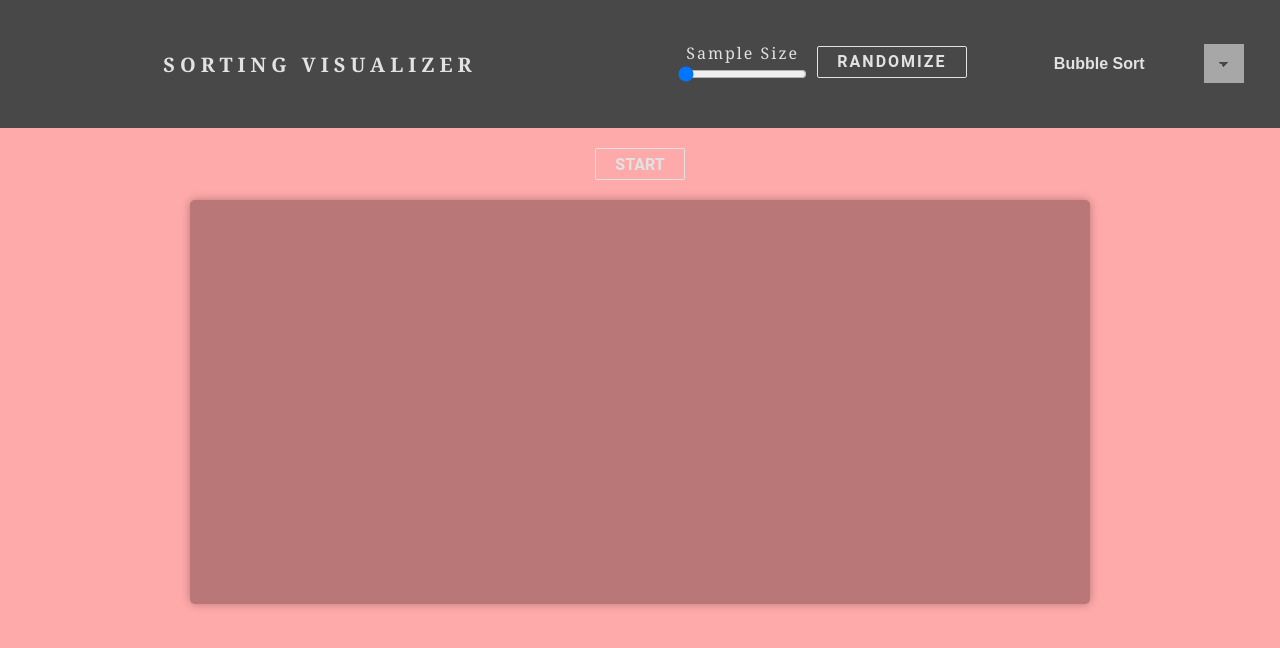
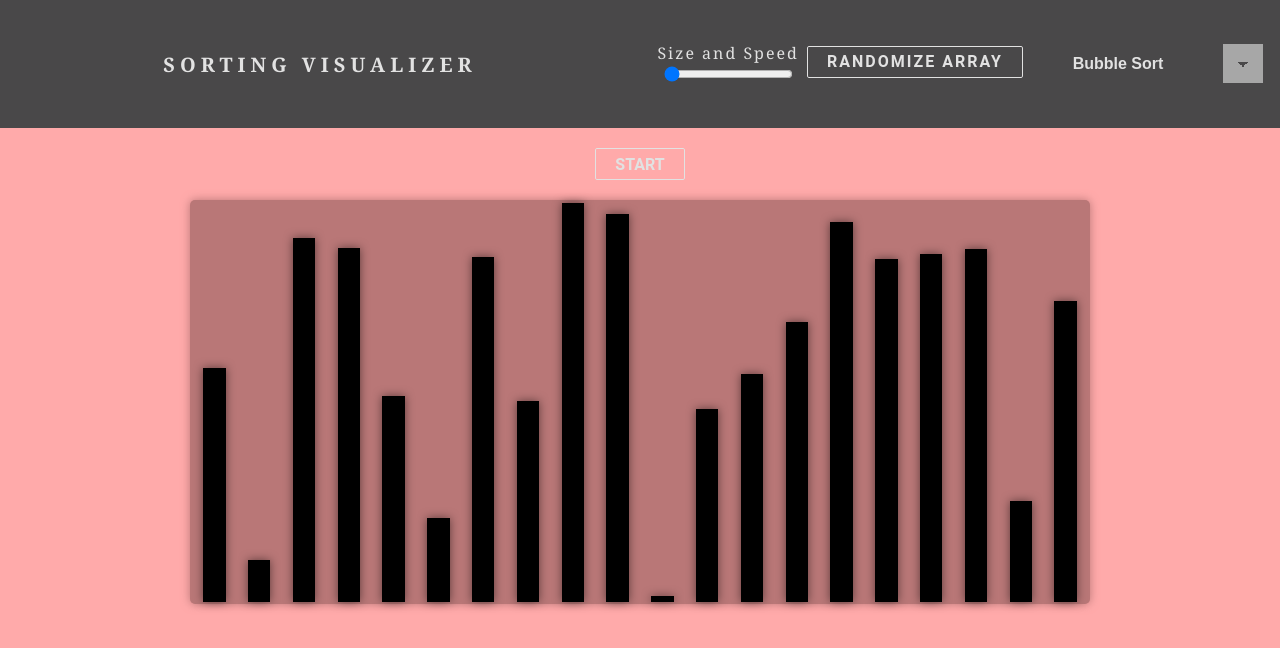
Before and after one commit to DheerajGadwala/sorting-visualizer, a React (Create React App) app: page / in a window 1280 px wide. Shown: the top 648 px of the page. Built offline with nearby package versions, Linux system fonts and the light colour scheme.

Commit message:
minor changes and bug fixes

```diff
--- a/src/App.js
+++ b/src/App.js
@@ -1,4 +1,4 @@
-import React from 'react';
+import React, {useLayoutEffect} from 'react';
 import Navbar from './components/navbar';
 import Area from './components/area';
 
--- a/src/components/area/index.js
+++ b/src/components/area/index.js
@@ -9,14 +9,6 @@ import {heapSort} from './sortingAlgorithms/heapSort.js';
 
 const Area = (props)=>{
 
-    useEffect(()=>{
-        props.setBarsHeight(document.querySelector('.bars').offsetHeight-4);
-    });
-
-    window.addEventListener('resize', ()=>{
-        props.setBarsHeight(document.querySelector('.bars').offsetHeight-4);
-    });
-
     const generateArea = ()=>{
         const ret = [];
         var i;
@@ -26,7 +18,7 @@ const Area = (props)=>{
                         id={i}
                         length-value={props.sample[i]}
                         style=
-                        {{  height: (props.sample[i]/props.barsGeneratedHeight*props.barsHeight), // rendering height as screen sizes changes || useful when view switches from portrait to landscape in mobile devices
+                        {{  height: (props.sample[i]/props.barsGeneratedHeight*100)+"%", // rendering height as screen sizes changes || useful when view switches from portrait to landscape in mobile devices
                             width: 70/(2*props.sampleSize)+'vw',          // 70 is the width in bars class in viewports
                             marginLeft: 70/(4*props.sampleSize)+'vw',
                             marginRight: 70/(4*props.sampleSize)+'vw'
--- a/src/components/navbar/index.js
+++ b/src/components/navbar/index.js
@@ -1,8 +1,7 @@
-import React, {useEffect} from 'react';
+import React, {useEffect, useLayoutEffect} from 'react';
 import './style.css'
 
 const Navbar = (props) => {
-
     useEffect(()=>{
         props.setBarsHeight(document.querySelector('.bars').offsetHeight-4);
     });
@@ -14,6 +13,7 @@ const Navbar = (props) => {
     const randomize = () =>{
         if(!props.sorting){
             props.setSorted(false);
+            props.setBarsHeight(document.querySelector('.bars').offsetHeight-4)
             props.setBarsGeneratedHeight(props.barsHeight);
             document.querySelectorAll('.bar').forEach(element=>{
                 element.classList.remove('sortedBar');
@@ -28,8 +28,13 @@ const Navbar = (props) => {
             props.setSample([...newSample]);
         }
     }
+    useLayoutEffect(()=>{
+        props.setBarsHeight(document.querySelector('.bars').offsetHeight-4);
+    }, []);
 
-    window.addEventListener('load', randomize); //randomize sampleSet on load
+    window.onload=()=>{
+        randomize();
+    }; //randomize sampleSet on load
 
     return (
         <>
@@ -42,14 +47,14 @@ const Navbar = (props) => {
                         <div className="slidercontainer block2a">
                             <div className="slider">
                                 <div>
-                                    Sample Size
+                                    Size and Speed
                                 </div>
                                 <div>
                                     <input className={`${props.sorting?'disabledSlider':''}`} disabled={`${props.sorting?'disabled':''}`} type="range" min="20" max="200" defaultValue="20" id = "samplesize" onChange={randomize}/>
                                 </div>
                             </div>
                             <div>
-                                <a className={`${props.sorting?'disabledRandomizeButton':'randomizeButton'}`} onClick={randomize}>RANDOMIZE</a>
+                                <a className={`${props.sorting?'disabledRandomizeButton':'randomizeButton'}`} onClick={randomize}>RANDOMIZE ARRAY</a>
                             </div>
                         </div>
                         <div className="dropdownContainer block2b">
```
Also changed, not shown: 2 other files (tests, documents, lock files or other folders).
